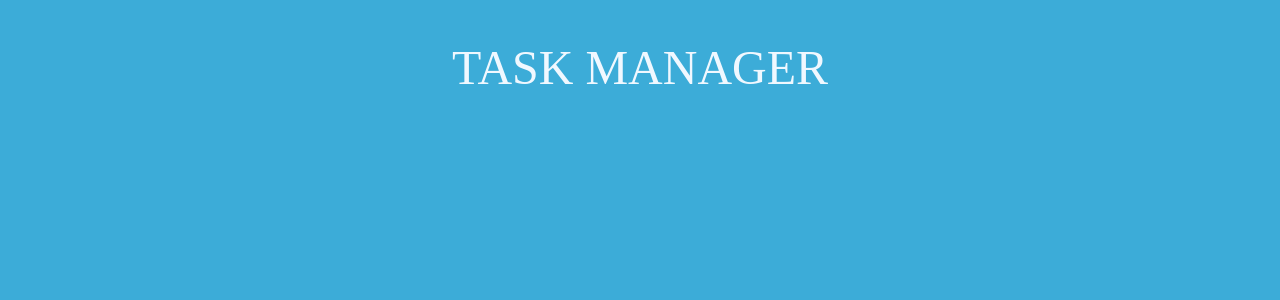
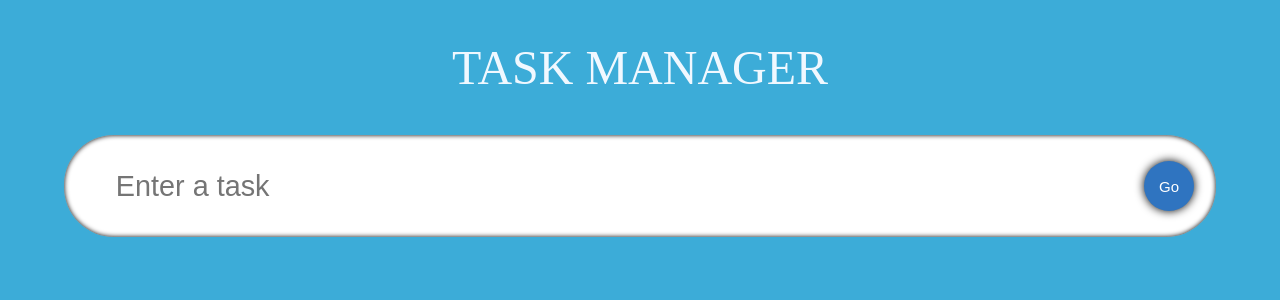
Before and after one commit to fernandoapeguero/taskmanager, a React (Create React App) app: page / in a window 1280 px wide. Shown: the top 300 px of the page. Built offline with nearby package versions, Linux system fonts and the light colour scheme.

Commit message:
Implemented Input field use of state values

```diff
--- a/src/App.tsx
+++ b/src/App.tsx
@@ -1,15 +1,16 @@
-import React from "react";
+import React, { useState } from "react";
 import logo from "./logo.svg";
 import "./App.css";
-
-interface AppProps {
-  name: string;
-}
+import InputField from "./components/InputField";
 
 const App: React.FC = () => {
+  const [todo, setTodo] = useState<string>("");
+
   return (
     <div className="App">
       <span className="heading">Task Manager</span>
+
+      <InputField todo={todo} setTodo={setTodo} />
     </div>
   );
 };
--- a/src/components/InputField.tsx
+++ b/src/components/InputField.tsx
@@ -1,10 +1,22 @@
 import React from "react";
 import "./style.css";
 
-const InputField: React.FC = () => {
+interface Props {
+  todo: string;
+  setTodo: React.Dispatch<React.SetStateAction<string>>;
+}
+
+const InputField: React.FC<Props> = ({ todo, setTodo }) => {
+  console.log(todo);
   return (
     <form className="input">
-      <input type="input" placeholder="Enter a task" className="input__box" />
+      <input
+        value={todo}
+        onChange={(e) => setTodo(e.target.value)}
+        type="input"
+        placeholder="Enter a task"
+        className="input__box"
+      />
       <button className="input__submit" type="submit">
         Go
       </button>
```
